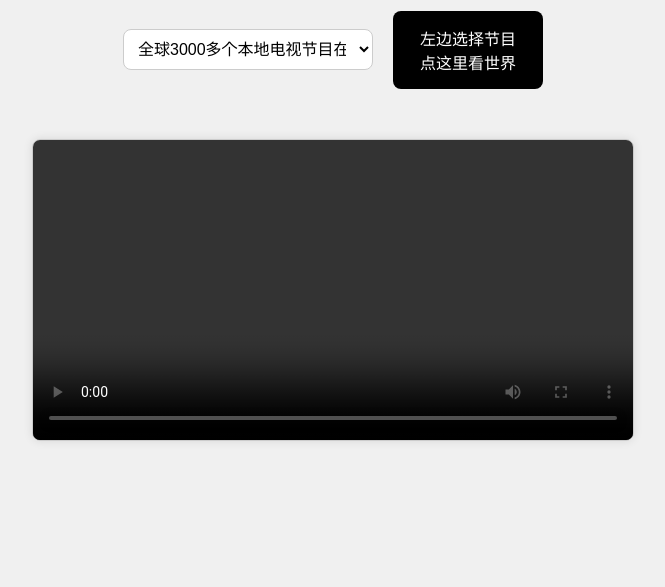
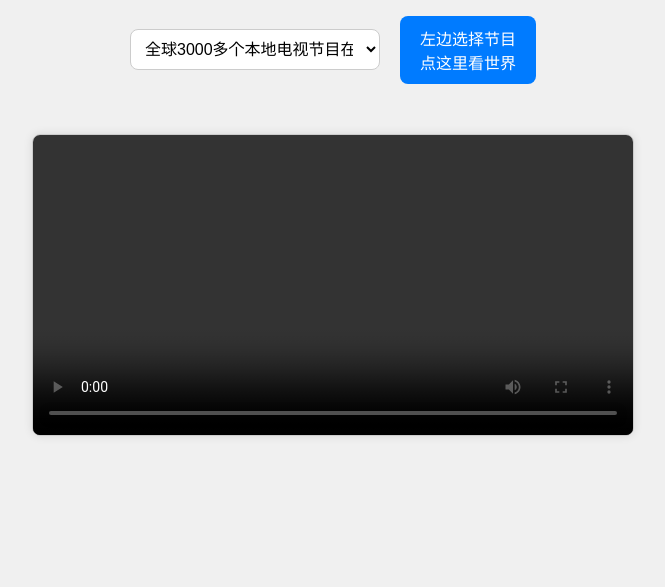
Before and after one commit to hanfu2022/eat, a plain HTML site: page index.html in a window 1280 px wide. Shown: the part 213-800 px from the top of the page, without its empty margins (307-972 px from the left). Drawn offline with nearby package versions, Linux system fonts and the light colour scheme.

Commit message:
Update q.css

```diff
--- a/q.css
+++ b/q.css
@@ -116,22 +116,3 @@ h1 {
         max-width: 100%;  /* 在小屏设备上确保播放器占满屏幕 */
     }
 }
-
- .play-button {
-        width: 150px; /* 根据需要调整宽度 */
-        white-space: normal; /* 允许换行 */
-    }
- .play-button {
-        background-color: #000000; /* 背景色 */
-        color: white;              /* 文字颜色 */
-        padding: 15px 20px;        /* 内边距 */
-        font-size: 16px;           /* 字体大小 */
-        border: none;              /* 无边框 */
-        border-radius: 8px;        /* 圆角边框 */
-        text-align: center;        /* 文字居中 */
-        white-space: normal;       /* 允许换行 */
-    }
-
-    .play-button:hover {
-        background-color: #45a049; /* 鼠标悬停时的背景色 */
-    }
```
